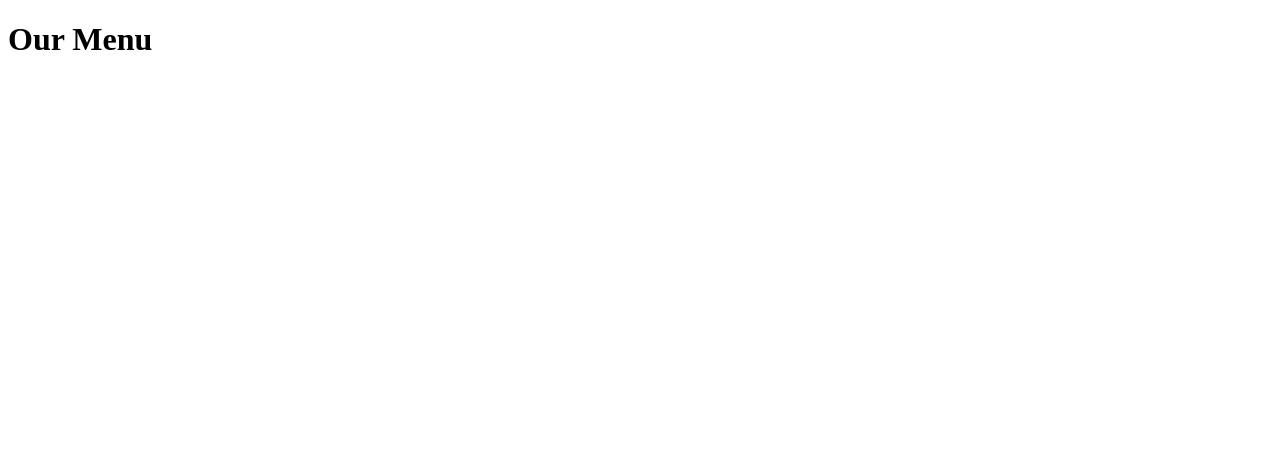
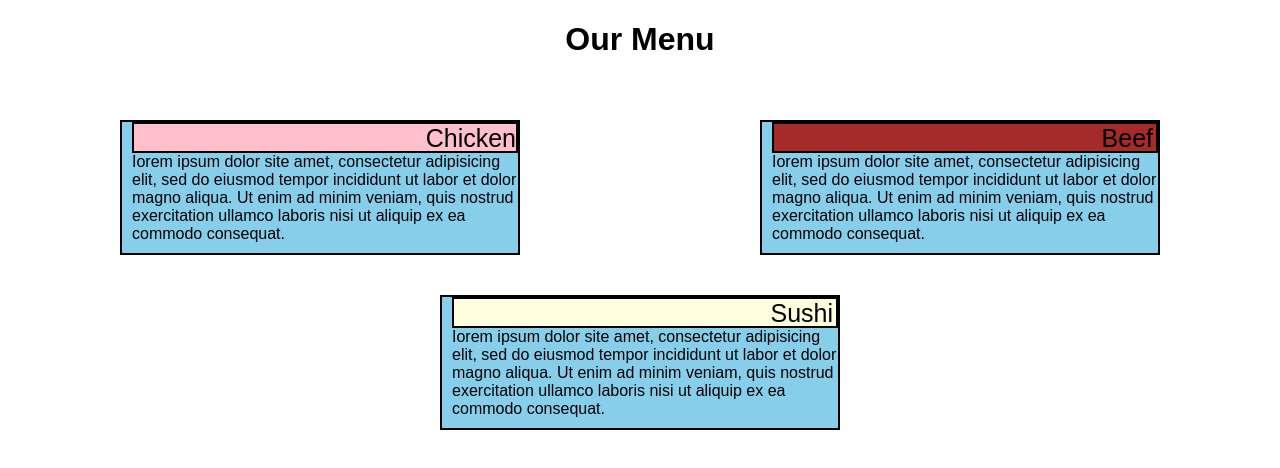
Before and after one commit to abha53/coursera_web, a plain HTML site: page site/index.html in a window 1280 px wide. Drawn offline with Linux system fonts and the light colour scheme.

Commit message:
Our menu page

```diff
--- a/site/index.html
+++ b/site/index.html
@@ -1,15 +1,26 @@
 <!DOCTYPE html>
 <html>
 <head>
-<title>
-  Our Menu
-</title>
+<title>Our Menu</title>
+<link rel="stylesheet" href="style.css">
+<meta content="width=device-width , initial-scale=1" name="viewport"/>
 </head>
 <body>
-<h1>
-Our Menu
-</h1>
+<h1>Our Menu</h1>
 
+<div class="container">
 
+	<div class="box"><div class="i1">Chicken</div>
+	<p1  class="p">Iorem ipsum dolor site amet, consectetur adipisicing elit, sed do eiusmod tempor incididunt ut labor et dolor magno aliqua. Ut enim ad minim veniam, quis nostrud exercitation ullamco laboris nisi ut aliquip ex ea commodo consequat.</p1></div>
+
+	<div class="box">
+		<div class="i2" style="text-decoration-color: white">Beef</div>
+	<p1  class="p">Iorem ipsum dolor site amet, consectetur adipisicing elit, sed do eiusmod tempor incididunt ut labor et dolor magno aliqua. Ut enim ad minim veniam, quis nostrud exercitation ullamco laboris nisi ut aliquip ex ea commodo consequat.</p1>
+	</div>
+
+	<div class="box">
+		<div class="i3">Sushi</div>
+	<p1  class="p">Iorem ipsum dolor site amet, consectetur adipisicing elit, sed do eiusmod tempor incididunt ut labor et dolor magno aliqua. Ut enim ad minim veniam, quis nostrud exercitation ullamco laboris nisi ut aliquip ex ea commodo consequat.</p1></div>
+</div>
 </body>
 </html>
--- /dev/null
+++ b/site/style.css
@@ -0,0 +1,128 @@
+
+body{
+	margin: 0;
+	padding: 0;
+	font-family: sans-serif;
+}
+
+.container{
+	position:relative;
+	width: 100%;
+	height:0px;
+margin:20px auto;
+padding :20px 0px;
+
+display: flex;
+flex-direction: row;
+justify-content: space-around;
+flex-flow: wrap;
+
+}
+
+
+
+.container .box{
+	position:relative;
+	width: 400px;
+	height:auto;
+margin:20px auto;
+	background: skyblue ;
+float:left;
+margin: 20px;
+
+box-sizing: border-box;
+	border:2px  solid black ;
+
+padding: 0px 0px 10px 10px;
+overflow: hidden;
+}
+
+.container .box .i1{
+
+	width: auto;
+	font-size: 25px;
+height:31px;
+	background: pink;
+	margin:0px;
+	text-align: right ;
+	box-sizing: border-box;
+	border:2px  solid black ;
+	padding-left: 3px;
+
+}
+
+
+.container .box .i2{
+	font-size: 25px;
+	width: auto;
+	height:31px;
+	background: brown;
+	margin:0px;
+	text-align: right;
+	font-color: white;
+	box-sizing: border-box;
+	padding-left: 3px;
+	border:2px  solid black ;
+	padding-right: 3px;
+	padding-right: 3px;
+}
+
+.container .box .i3{
+
+	width: auto;
+	font-size: 25px;
+	height:31px;
+	background: lightyellow;
+	margin:0px ;
+	text-align: right;
+	box-sizing: border-box;
+padding-left: 3px;
+padding-right: 3px;
+	border:2px  solid black ;
+}
+
+
+
+@media screen and ( min-width : 992px) and( max-width: 1200px){
+	.container .box {
+
+		margin-left: 40px;
+
+	}
+}
+
+
+@media screen and ( max-width: 767px){
+
+
+	.container .box {
+		width:90%;
+		padding: 0px;
+		float: none;
+        margin-left :20px;
+	}
+}
+
+@media screen and( min-width: 768px)and  (  max-width: 991px){
+	.container{
+		width:100%;
+	}
+
+		.container  .box {
+		width:50%;
+
+		margin: 20px auto;
+	}
+
+}
+
+
+
+h1{
+text-align: center;
+}
+
+#chicken{
+
+	/*float :right ;
+}
```
